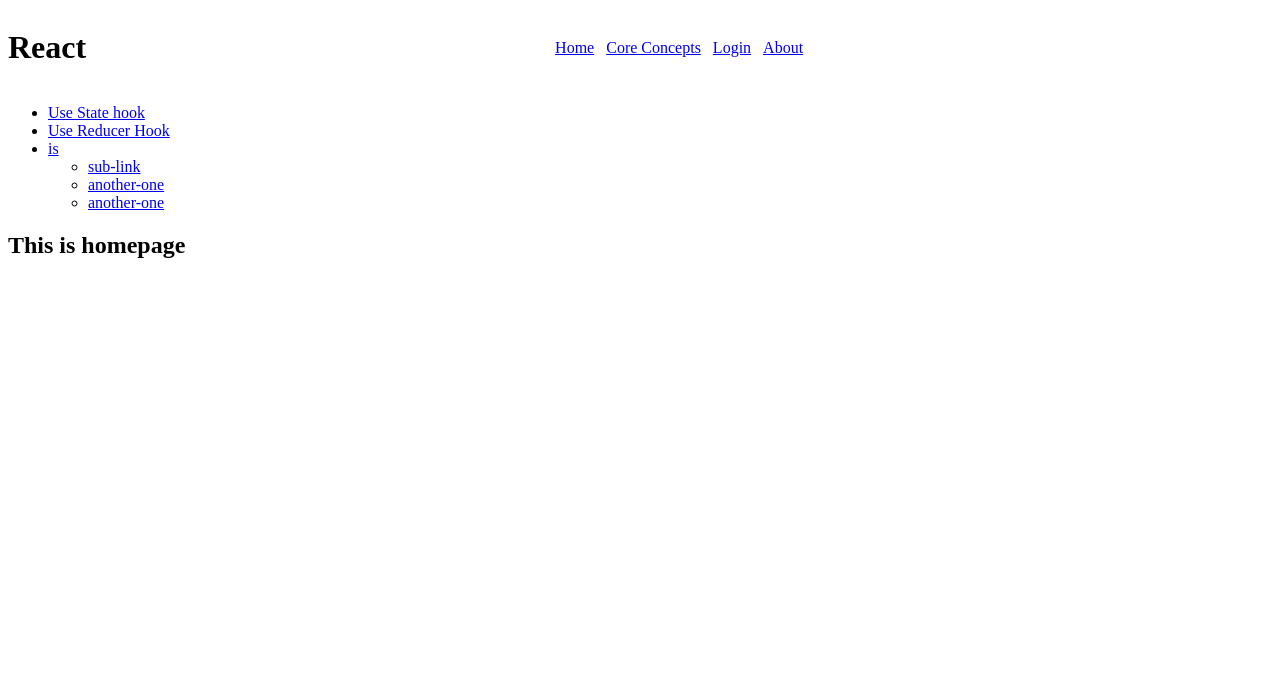
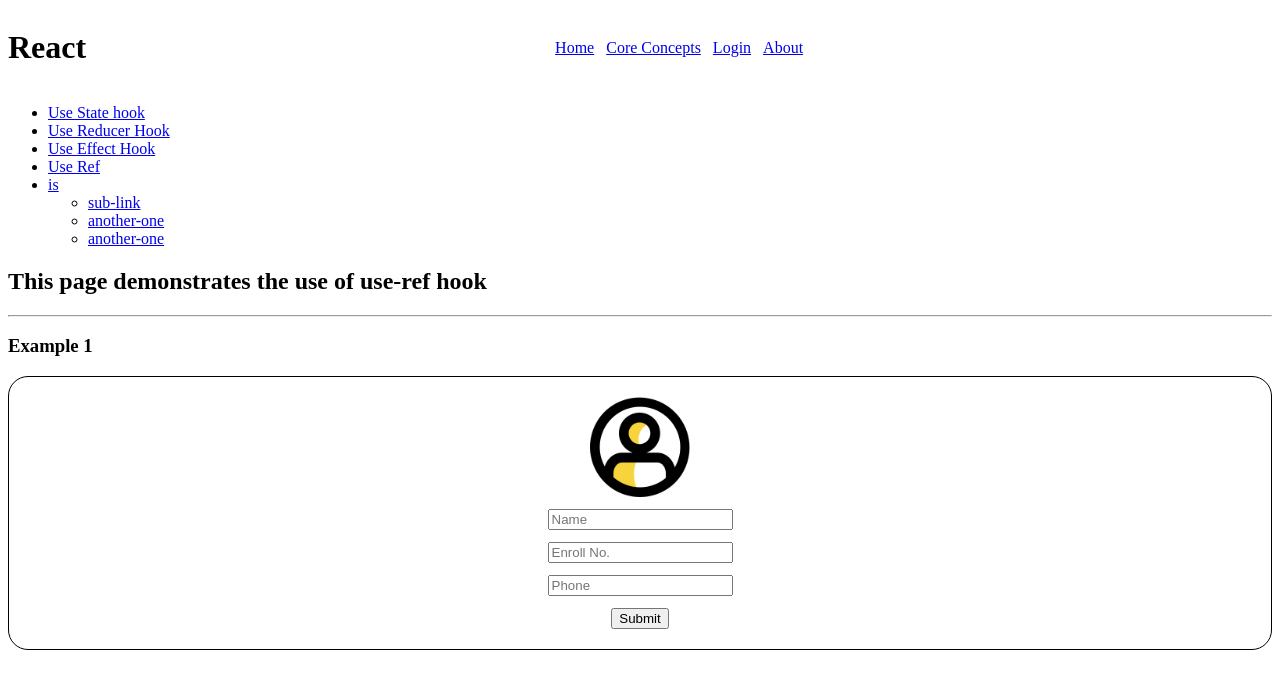
Before and after one commit to raj-2093/ReactConceptsInPractice, a React (Vite) app: page /Concept-use-ref in a window 1280 px wide. Before the commit this address led to /. Shown: the top 688 px of the page. Built offline with nearby package versions, Linux system fonts and the light colour scheme.

Commit message:
Applied use-ref hook and enhanced routing page

```diff
--- a/src/components/leftNav/LeftNav.jsx
+++ b/src/components/leftNav/LeftNav.jsx
@@ -15,10 +15,16 @@ export default function LeftNav() {
       <nav>
         <ul>
           <li>
-            <Link to={"/ConceptUseState"}>Use State hook</Link>
+            <Link to={"/Concept-use-state"}>Use State hook</Link>
           </li>
           <li>
-            <Link to={"/ConceptUseReducer"}>Use Reducer Hook</Link>
+            <Link to={"/Concept-use-reducer"}>Use Reducer Hook</Link>
+          </li>
+          <li>
+            <Link to={"/Concept-use-effect-hook"}>Use Effect Hook</Link>
+          </li>
+          <li>
+            <Link to={"/Concept-use-ref"}>Use Ref</Link>
           </li>
           <li>
             <Link to={"/is"}>is</Link>
--- /dev/null
+++ b/src/pages/concepts/ConceptUseEffect.jsx
@@ -0,0 +1,16 @@
+import React, { useEffect } from "react";
+
+export default function ConceptUseEffect() {
+  useEffect(() => {
+    console.log("Render function called");
+    return () => {
+      console.log("Clean-up function called");
+    };
+  }, []);
+  return (
+    <div>
+      <h2>This page demonstrates the use of use-effect hook</h2>
+      <button>Change</button>
+    </div>
+  );
+}
--- /dev/null
+++ b/src/pages/concepts/ConceptUseRef.jsx
@@ -0,0 +1,52 @@
+import React, { useRef } from "react";
+
+export default function ConceptUseRef() {
+  const fileInputRef = useRef(null);
+  console.log("ref - ", fileInputRef);
+  return (
+    <div>
+      <h2>This page demonstrates the use of use-ref hook</h2>
+      <hr />
+      <h3>Example 1</h3>
+      <form
+        action=""
+        onSubmit={(e) => {
+          e.preventDefault();
+        }}
+        style={{
+          display: "flex",
+          flexDirection: "column",
+          alignItems: "center",
+          gap: "12px",
+          border: "1px solid black",
+          borderRadius: "20px",
+          padding: "20px",
+        }}
+      >
+        <img
+          src="src\assets\icons\user.png"
+          style={{
+            width: "100px",
+            height: "auto",
+          }}
+          onClick={() => {
+            fileInputRef.current.click();
+          }}
+        ></img>
+        <input
+          type="file"
+          name=""
+          id="fileInput"
+          ref={fileInputRef}
+          style={{
+            display: "none",
+          }}
+        />
+        <input type="text" name="" id="" placeholder="Name" />
+        <input type="text" name="" id="" placeholder="Enroll No." />
+        <input type="text" name="" id="" placeholder="Phone" />
+        <input type="button" value="Submit" />
+      </form>
+    </div>
+  );
+}
--- a/src/routes/StandardRoutes.jsx
+++ b/src/routes/StandardRoutes.jsx
@@ -7,17 +7,36 @@ import Login from "../pages/login/Login";
 import Error from "../pages/error/Error";
 import ConceptUseState from "../pages/concepts/ConceptUseState";
 import ConceptUseReducer from "../pages/concepts/ConceptUseReducer";
+import ConceptUseEffect from "../pages/concepts/ConceptUseEffect";
+import ConceptUseRef from "../pages/concepts/ConceptUseRef";
+
+const routes = [
+  { path: "/", element: <Home /> },
+  { path: "/about", element: <About /> },
+  { path: "/login", element: <Login /> },
+  { path: "/Concept-use-state", element: <ConceptUseState /> },
+  { path: "/Concept-use-reducer", element: <ConceptUseReducer /> },
+  { path: "/Concept-use-ref", element: <ConceptUseRef /> },
+  { path: "/Concept-use-effect-hook", element: <ConceptUseEffect /> },
+  { path: "*", element: <Error /> },
+];
 
 export default function StandardRoutes() {
   return (
     <>
-      <Routes>
+      {/* <Routes>
         <Route path="/" element={<Home />}></Route>
         <Route path="/about" element={<About />}></Route>
         <Route path="/login" element={<Login />} />
-        <Route path="/ConceptUseState" element={<ConceptUseState />} />
-        <Route path="/ConceptUseReducer" element={<ConceptUseReducer />} />
+        <Route path="/Concept-use-state" element={<ConceptUseState />} />
+        <Route path="/Concept-use-reducer" element={<ConceptUseReducer />} />
+        <Route path="/Concept-use-effect-hook" element={<ConceptUseEffect />} />
         <Route path="*" element={<Error />} />
+      </Routes> */}
+      <Routes>
+        {routes.map((route) => {
+          return <Route path={route.path} element={route.element}></Route>;
+        })}
       </Routes>
     </>
   );
```
Also changed, not shown: src/assets/icons/folder.png (added), src/assets/icons/user.png (added).
